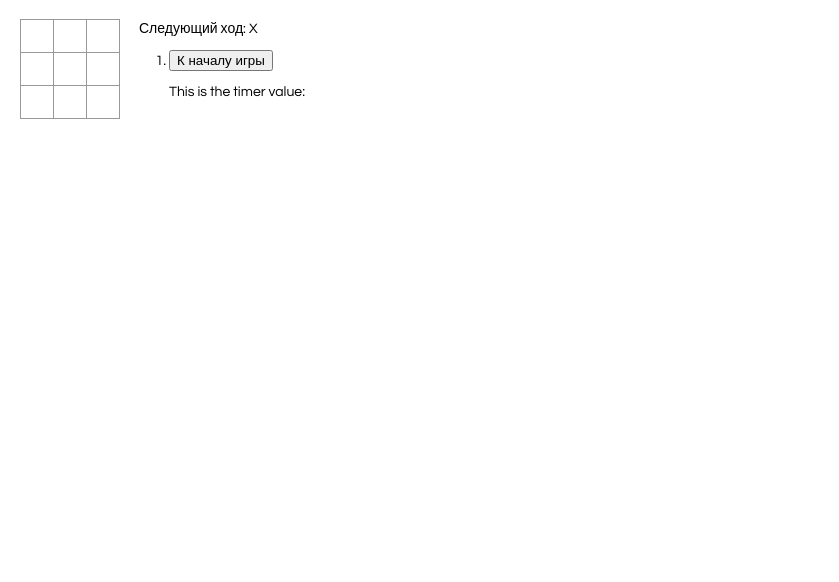
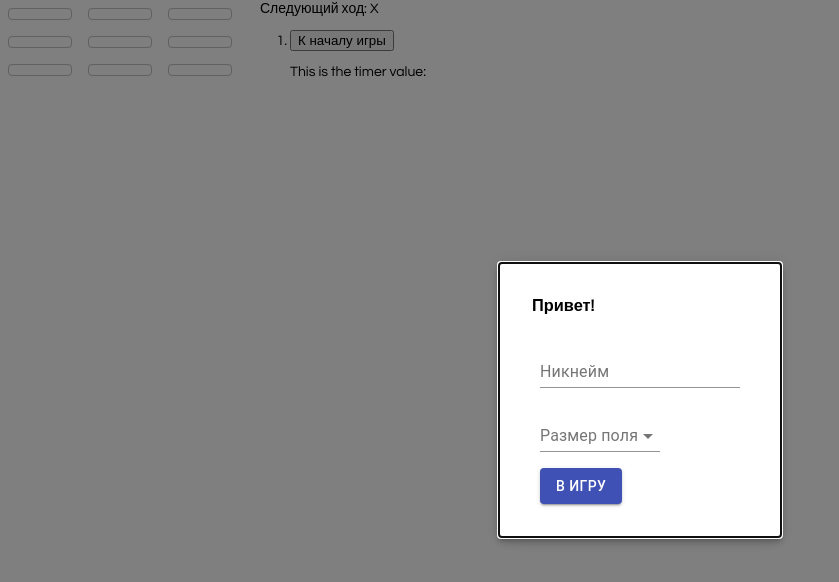
Before and after one commit to AMZhukov/Tic_Tac_Toe, a React app: page / in a window 1280 px wide. Shown: the whole page, without its empty margins (0-839 px from the left). Built offline with nearby package versions, Linux system fonts and the light colour scheme; no server answers.

Commit message:
big refactoring

```diff
--- a/package.json
+++ b/package.json
@@ -3,12 +3,15 @@
   "version": "0.1.0",
   "private": true,
   "dependencies": {
+    "@material-ui/core": "^4.8.3",
     "@testing-library/jest-dom": "^4.2.4",
     "@testing-library/react": "^9.4.0",
     "@testing-library/user-event": "^7.2.1",
+    "animate.css": "^3.7.2",
     "express": "^4.17.1",
     "react": "^16.12.0",
     "react-dom": "^16.12.0",
+    "react-redux-modal-flex": "^2.0.0",
     "react-scripts": "3.3.0",
     "socket.io": "^2.3.0",
     "socket.io-client": "^2.3.0",
--- /dev/null
+++ b/src/components/BasicTextFields.js
@@ -0,0 +1,23 @@
+import React from 'react';
+import { makeStyles } from '@material-ui/core/styles';
+
+import TextField from '@material-ui/core/TextField';
+
+const useStyles = makeStyles(theme => ({
+    root: {
+      '& > *': {
+        margin: theme.spacing(1),
+        width: 200,
+      },
+    },
+  }));
+
+  export default function BasicTextFields() {
+    const classes = useStyles();
+
+    return (
+      <form className={classes.root} noValidate autoComplete="off">
+        <TextField id="standard-basic" label="Никнейм" />
+      </form>
+    );
+  }
--- /dev/null
+++ b/src/components/ContainedButtons.js
@@ -0,0 +1,23 @@
+import React from 'react';
+import { makeStyles } from '@material-ui/core/styles';
+import Button from '@material-ui/core/Button';
+
+const useStyles = makeStyles(theme => ({
+  root: {
+    '& > *': {
+      margin: theme.spacing(1),
+    },
+  },
+}));
+
+export default function ContainedButtons() {
+  const classes = useStyles();
+
+  return (
+    <div className={classes.root}>
+      <Button variant="contained" color="primary" onClick="TransitionsModal.handleClose">
+        В игру
+      </Button>
+    </div>
+  );
+}
--- a/src/components/Game.js
+++ b/src/components/Game.js
@@ -3,13 +3,12 @@ import  subscribeToTimer from '../api';
 
 import Board from './Board'
 
+import TransitionsModal from './helloModal'
 
 import calculateWinner from './calculateWinner';
 
-
-
 import '../index.css';
-
+import 'animate.css';
 
 class Game extends React.Component {
     constructor(props) {
@@ -57,6 +56,7 @@ class Game extends React.Component {
     }
 
     render() {
+
         const history = this.state.history;
         const current = history[this.state.stepNumber];
         const winner = calculateWinner(current.squares);
@@ -84,7 +84,12 @@ class Game extends React.Component {
         }
 
         return (
+
             <div className="game">
+
+            <TransitionsModal />
+
+
                 <div className="game-board">
                     <Board
                         squares={current.squares}
--- /dev/null
+++ b/src/components/SimpleSelect.js
@@ -0,0 +1,56 @@
+import React from 'react';
+import { makeStyles } from '@material-ui/core/styles';
+import InputLabel from '@material-ui/core/InputLabel';
+import MenuItem from '@material-ui/core/MenuItem';
+import FormHelperText from '@material-ui/core/FormHelperText';
+import FormControl from '@material-ui/core/FormControl';
+import Select from '@material-ui/core/Select';
+
+const useStyles = makeStyles(theme => ({
+  formControl: {
+    margin: theme.spacing(1),
+    minWidth: 120,
+  },
+  selectEmpty: {
+    marginTop: theme.spacing(2),
+  },
+}));
+
+export default function SimpleSelect() {
+  const classes = useStyles();
+  const [age, setAge] = React.useState('');
+
+  const inputLabel = React.useRef(null);
+  const [labelWidth, setLabelWidth] = React.useState(0);
+  React.useEffect(() => {
+    setLabelWidth(inputLabel.current.offsetWidth);
+  }, []);
+
+  const handleChange = event => {
+    setAge(event.target.value);
+  };
+
+  return (
+    <div>
+
+
+      <FormControl className={classes.formControl}>
+        <InputLabel ref={inputLabel} id="demo-simple-select-helper">
+          Размер поля
+        </InputLabel>
+        <Select
+          labelId="demo-simple-select-helper"
+          id="demo-simple-select-outlined"
+          value={age}
+          onChange={handleChange}
+          labelWidth={labelWidth}
+        >
+
+          <MenuItem value={3}>3 x 3</MenuItem>
+        </Select>
+      </FormControl>
+
+
+    </div>
+  );
+}
--- a/src/components/Square.js
+++ b/src/components/Square.js
@@ -1,4 +1,45 @@
-import React from 'react'
+import React from 'react';
+import { makeStyles } from '@material-ui/core/styles';
+import Button from '@material-ui/core/Button';
+
+const useStyles = makeStyles(theme => ({
+  root: {
+    '& > *': {
+      margin: theme.spacing(1),
+    },
+  },
+}));
+
+export default function Square(props) {
+  const classes = useStyles();
+/*
+    switch(props.value){
+        case X:
+            break;
+        case O:
+            break;
+        default:
+    }
+         */
+
+  return (
+    <div className={classes.root}>
+      <Button variant="outlined" onClick = {props.onClick}>
+            {props.value}
+      </Button>
+{/*       <Button variant="outlined" color="primary">
+        Primary
+      </Button>
+      <Button variant="outlined" color="secondary">
+        Secondary
+      </Button>
+ */}
+     </div>
+  );
+}
+
+
+/* import React from 'react'
 
 function Square(props) {
     return (
@@ -8,4 +49,4 @@ function Square(props) {
     );
 }
 
-export default Square;
+export default Square; */
--- a/src/components/calculateWinner.js
+++ b/src/components/calculateWinner.js
@@ -1,4 +1,5 @@
 function calculateWinner(squares) {
+
     const lines = [
         [0, 1, 2],
         [3, 4, 5],
@@ -9,12 +10,14 @@ function calculateWinner(squares) {
         [0, 4, 8],
         [2, 4, 6],
     ];
+
     for (let i = 0; i < lines.length; i++) {
         const [a, b, c] = lines[i];
         if (squares[a] && squares[a] === squares[b] && squares[a] === squares[c]) {
             return squares[a];
         }
     }
+
     return null;
 }
 
--- /dev/null
+++ b/src/components/helloModal.js
@@ -0,0 +1,67 @@
+import React from 'react';
+import { makeStyles } from '@material-ui/core/styles';
+import Modal from '@material-ui/core/Modal';
+import Backdrop from '@material-ui/core/Backdrop';
+import Fade from '@material-ui/core/Fade';
+
+import BasicTextFields from './BasicTextFields';
+import SimpleSelect from './SimpleSelect'
+import ContainedButtons from './ContainedButtons'
+
+const useStyles = makeStyles(theme => ({
+  modal: {
+    display: 'flex',
+    alignItems: 'center',
+    justifyContent: 'center',
+  },
+  paper: {
+    backgroundColor: theme.palette.background.paper,
+    border: '2px solid #000',
+    boxShadow: theme.shadows[5],
+    padding: theme.spacing(2, 4, 3),
+  },
+}));
+
+export default function TransitionsModal() {
+  const classes = useStyles();
+  const [open, setOpen] = React.useState(true);
+
+  const handleOpen = () => {
+    setOpen(true);
+  };
+
+  const handleClose = () => {
+    setOpen(false);
+  };
+
+  return (
+    <div>
+{/*       <button type="button" onClick={handleOpen}>
+        react-transition-group
+      </button> */}
+      <Modal
+        aria-labelledby="transition-modal-title"
+        aria-describedby="transition-modal-description"
+        className={classes.modal}
+        open={open}
+
+        onClose={handleClose}
+
+        closeAfterTransition
+        BackdropComponent={Backdrop}
+        BackdropProps={{
+          timeout: 250,
+        }}
+      >
+        <Fade in={open}>
+            <div className={classes.paper}>
+                <h3>Привет!</h3>
+                <BasicTextFields />
+                <SimpleSelect />
+                <ContainedButtons />
+            </div>
+        </Fade>
+      </Modal>
+    </div>
+  );
+}
--- a/src/index.css
+++ b/src/index.css
@@ -1,17 +1,17 @@
 body {
     font: 14px "Century Gothic", Futura, sans-serif;
-    margin: 20px;
+    margin: 0;
 }
 
 ol, ul {
     padding-left: 30px;
 }
 
-.board-row:after {
+/* .board-row:after {
     clear: both;
     content: "";
     display: table;
-}
+} */
 
 .status {
     margin-bottom: 10px;
@@ -48,3 +48,35 @@ ol, ul {
 .game-info {
     margin-left: 20px;
 }
+/*
+.game-modal{
+    position: absolute;
+    height: 100vh;
+    width: 100vw;
+
+    background-color: #99999999;
+    margin: 0;
+
+    display: flex;
+    flex-direction: row;
+    flex-wrap: wrap;
+}
+
+    .game-modal > div{
+        display: flex;
+        flex-direction: column;
+        justify-content: center;
+    }
+
+    .game-modal__hello{
+
+    }
+
+    .game-modal__payload{
+        background-color: teal;
+    } */
+
+    .game-board>div{
+        display: grid;
+        grid-template-columns: repeat(3, 1fr);
+    }
```
Also changed, not shown: src/components/Board.js (+13 -0 lines), 1 other file.
